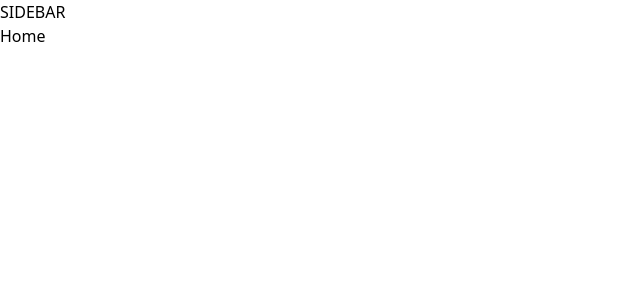
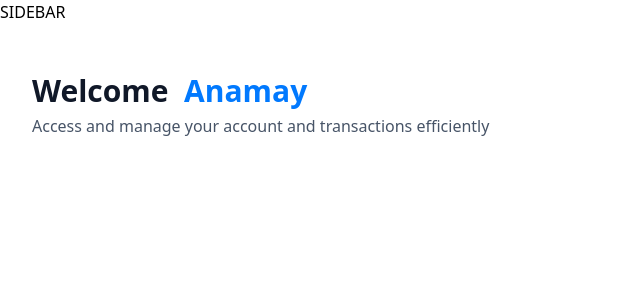
Before and after one commit to Anamay-Upreti/banking-app-next-js, a Next.js app: page / in a window 1280 px wide. Shown: the top 300 px of the page, without its empty margins (0-640 px from the left). Built offline with nearby package versions, Linux system fonts and the light colour scheme.

Commit message:
added-headerbox

```diff
--- a/app/(root)/page.tsx
+++ b/app/(root)/page.tsx
@@ -1,8 +1,22 @@
 import React from 'react'
+import HeaderBox from '@/components/HeaderBox'
 
 const Home = () => {
+  const loggedIn = { firstName: 'Anamay' };
   return (
-    <div>Home</div>
+    <section className='home'>
+    <div className='home-content'>
+       <header className='home-header'>
+        <HeaderBox
+         type="greeting"
+         title="Welcome"
+         user={loggedIn?.firstName || 'Guest'}
+         subtext="Access and manage
+          your account and transactions efficiently"
+        />
+       </header>
+    </div>
+    </section>
   )
 }
 
--- /dev/null
+++ b/components/HeaderBox.tsx
@@ -0,0 +1,19 @@
+import { title } from 'process'
+import React from 'react'
+
+const HeaderBox = ({ type = "title", title, subtext, user }: HeaderBoxProps) => {
+  return (
+    <div className='header-box'>
+        <h1 className='header-box-title'>{title}
+        {type === 'greeting' && (
+            <span className='text-bankGradient'>
+           &nbsp; {user}
+            </span>
+        )}
+        </h1>
+        <p className='header-box-subtext'>{subtext}</p>
+    </div>
+  )
+}
+
+export default HeaderBox
```
